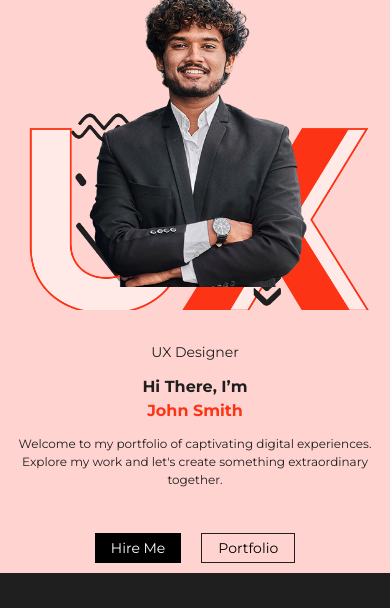
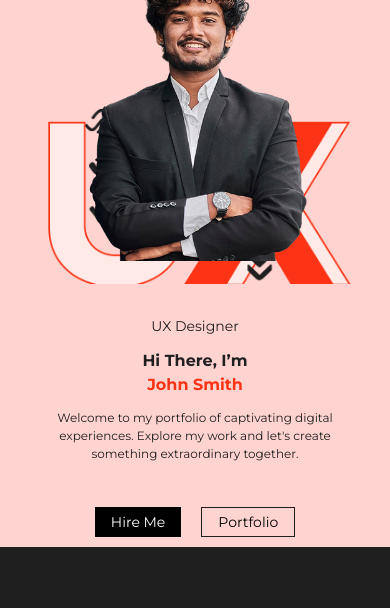
Before and after one commit to Shuaib-Ahmed-2223/rrf-tailwind-practice, a website: page index.html in a window 390 px wide. Shown: the part 87-695 px from the top of the page. Drawn offline with nearby package versions, Linux system fonts and the light colour scheme.

Commit message:
19.6.2025 4th

```diff
--- a/index.html
+++ b/index.html
@@ -14,7 +14,7 @@
 
 </head>
 <body class="font-montserrat">
-    <section class="hero flex flex-col md:gap-2 xl:gap-[32px]  lg:px-[124px] pt-[40px] bg-[#FFD4D0] relative w-full">
+    <section class="hero flex flex-col md:gap-2 xl:gap-[32px]  lg:px-[124px] pt-[40px] bg-[#FFD4D0] px-[5%]  relative w-full">
                 <!-- circle -->
                <div class="circle absolute w-[100px] lg:w-[146px] h-[100px] lg:h-[146px] bg-[#FC3314] left-[40%] md:left-[438px] -top-[58px] rounded-full">
                  </div>
```
